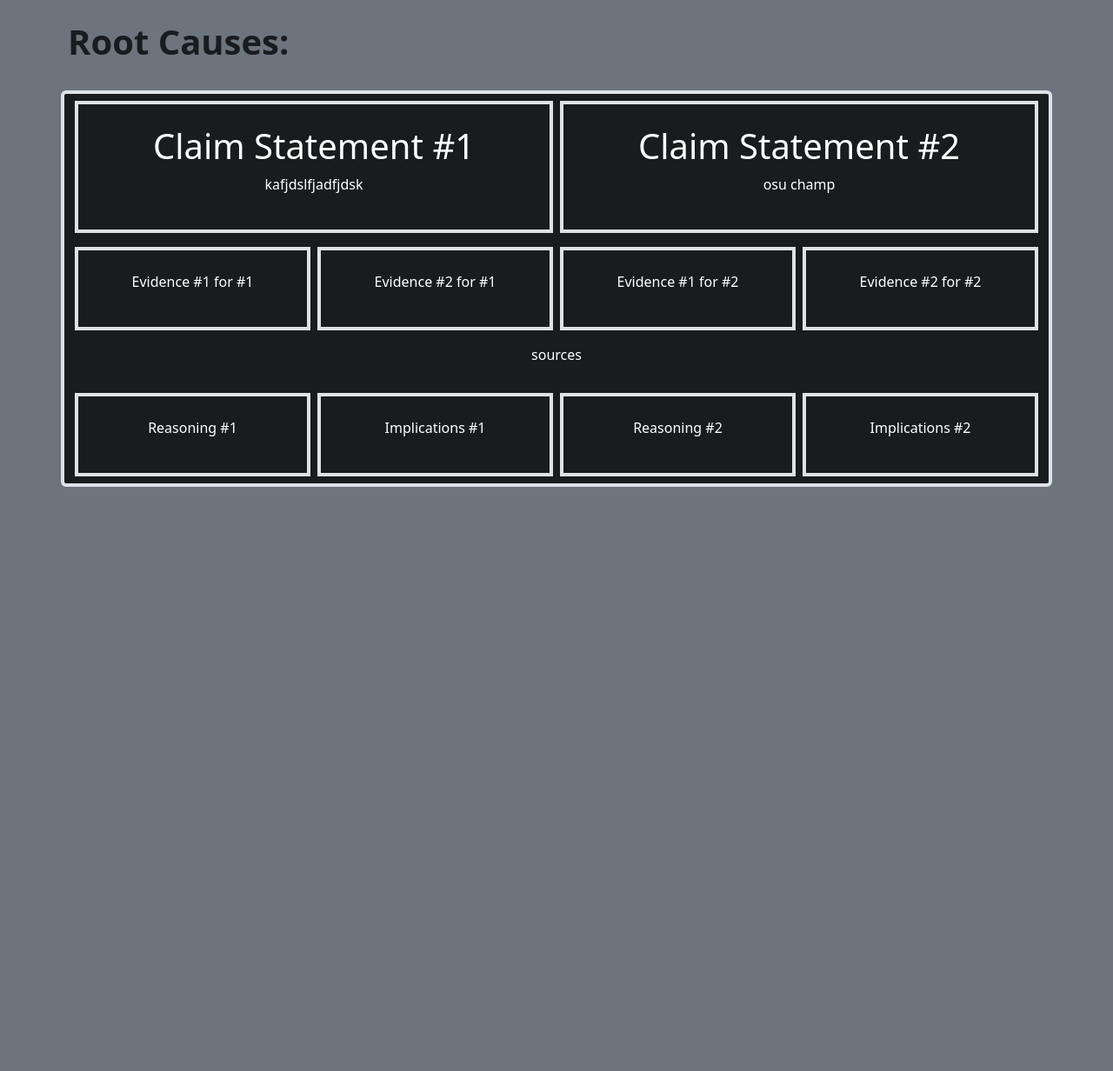
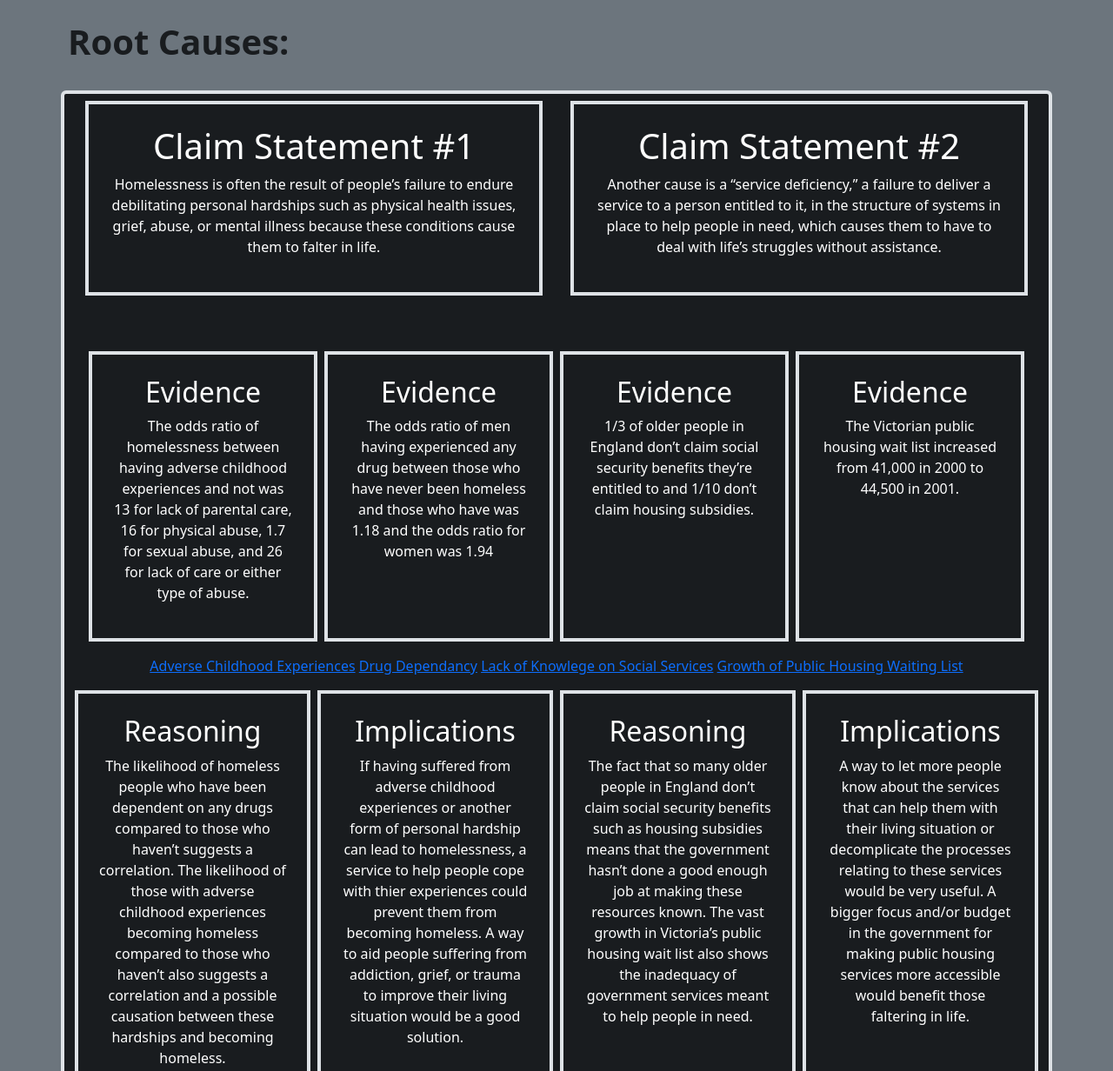
Before and after one commit to 0Amare0/Capstone, a plain HTML site: page Research/RootCausesAmare.html in a window 1280 px wide. Shown: the top 1232 px of the page at 87% size. Before the commit the page ends 800 px from the top, so only its background shows below. Drawn offline with nearby package versions, Linux system fonts and the light colour scheme.

Commit message:
root causes done

```diff
--- a/Research/RootCausesAmare.html
+++ b/Research/RootCausesAmare.html
@@ -7,60 +7,81 @@
     <title>Root Causes</title>
     <link href="https://cdn.jsdelivr.net/npm/bootstrap@5.2.1/dist/css/bootstrap.min.css" rel="stylesheet" integrity="sha384-iYQeCzEYFbKjA/T2uDLTpkwGzCiq6soy8tYaI1GyVh/UjpbCx/TYkiZhlZB6+fzT" crossorigin="anonymous">
 </head>
+
+
+
 <body class="bg-secondary">
     <h1 class="container mt-3 p-2 fw-bold" style="color:#191c1f;">Root Causes:</h1>
 
-
 <div class="container text-center border border-4 mt-4 rounded" style="background-color:#191c1f;">
 
+
     <div class="row text-white p-2">
-      <div class="col border border-4 p-4 mx-1">
+      <div class="col border border-4 p-4 mx-3">
         <h1>Claim Statement #1</h1>
-        <p>kafjdslfjadfjdsk</p>
+        <p>Homelessness is often the result of people’s failure to endure debilitating personal hardships such as physical health issues, grief, abuse, or mental illness because these conditions cause them to falter in life. </p>
       </div>
-      <div class="col border border-4 p-4 mx-1">
+      <div class="col border border-4 p-4 mx-3">
         <h1>Claim Statement #2</h1>
-        <p>osu champ</p>
+        <p>Another cause is a “service deficiency,” a failure to deliver a service to a person entitled to it, in the structure of systems in place to help people in need, which causes them to have to deal with life’s struggles without assistance. </p>
       </div>
     </div>
 
-    <div class="row text-white p-2">
+
+    <div class="row text-white p-2 mx-1">
+      <div class=" p-4 mx-3"></div>
         <div class="col border border-4 p-4 mx-1">
-          <p>Evidence #1 for #1</p>
+          <h2>Evidence</h2>
+          <p>The odds ratio of homelessness between having adverse childhood experiences and not was 13 for lack of parental care, 16 for physical abuse, 1.7 for sexual abuse, and 26 for lack of care or either type of abuse. </p>
         </div>
         <div class="col border border-4 p-4 mx-1">
-          <p>Evidence #2 for #1</p>
+          <h2>Evidence</h2>
+          <p>The odds ratio of men having experienced any drug between those who have never been homeless and those who have was 1.18 and the odds ratio for women was 1.94</p>
+        </div>
+
+        <div class="col border border-4 p-4 mx-1">
+          <h2>Evidence</h2>
+          <p>1/3 of older people in England don’t claim social security benefits they’re entitled to and 1/10 don’t claim housing subsidies. </p>
         </div>
         <div class="col border border-4 p-4 mx-1">
-          <p>Evidence #1 for #2</p>
-        </div>
-        <div class="col border border-4 p-4 mx-1">
-          <p>Evidence #2 for #2</p>
+          <h2>Evidence</h2>
+          <p>The Victorian public housing wait list increased from 41,000 in 2000 to 44,500 in 2001. </p>
         </div>
     </div>
 
-    <div class="row text-white p-2">
-            <p>sources</p>
+
+    <div class="col text-white p-2">
+            <a href="https://www.ncbi.nlm.nih.gov/pmc/articles/PMC1380802/">Adverse Childhood Experiences</a>
+            <a href="https://www.ncbi.nlm.nih.gov/pmc/articles/PMC1446149/">Drug Dependancy</a>
+            <a href="https://academic.oup.com/psychsocgerontology/article/60/3/S152/559401#8915964">Lack of Knowlege on Social Services</a>
+            <a href="https://academic.oup.com/psychsocgerontology/article/60/3/S152/559401#8915964">Growth of Public Housing Waiting List</a>
     </div>
+
 
     <div class="row text-white p-2">
         <div class="col border border-4 p-4 mx-1">
-          <p>Reasoning #1</p>
+          <h2>Reasoning</h2>
+          <p>The likelihood of homeless people who have been dependent on any drugs compared to those who haven’t suggests a correlation. The likelihood of those with adverse childhood experiences becoming homeless compared to those who haven’t also suggests a correlation and a possible causation between these hardships and becoming homeless.  </p>
         </div>
         <div class="col border border-4 p-4 mx-1">
-          <p>Implications #1</p>
+          <h2>Implications</h2>
+          <p>If having suffered from adverse childhood experiences or another form of personal hardship can lead to homelessness, a service to help people cope with thier experiences could prevent them from becoming homeless. A way to aid people suffering from addiction, grief, or trauma to improve their living situation would be a good solution. </p>
         </div>
         <div class="col border border-4 p-4 mx-1">
-            <p>Reasoning #2</p>
+          <h2>Reasoning</h2>
+            <p>The fact that so many older people in England don’t claim social security benefits such as housing subsidies means that the government hasn’t done a good enough job at making these resources known. The vast growth in Victoria’s public housing wait list also shows the inadequacy of government services meant to help people in need. </p>
           </div>
           <div class="col border border-4 p-4 mx-1">
-            <p>Implications #2</p>
+            <h2>Implications</h2>
+            <p>A way to let more people know about the services that can help them with their living situation or decomplicate the processes relating to these services would be very useful. A bigger focus and/or budget in the government for making public housing services more accessible would benefit those faltering in life. </p>
           </div>
     </div>
 
 </div>
 
 
+
+
 <script src="https://cdn.jsdelivr.net/npm/bootstrap@5.2.1/dist/js/bootstrap.bundle.min.js" integrity="sha384-u1OknCvxWvY5kfmNBILK2hRnQC3Pr17a+RTT6rIHI7NnikvbZlHgTPOOmMi466C8" crossorigin="anonymous"></script>
 </body>
 </html>
```
